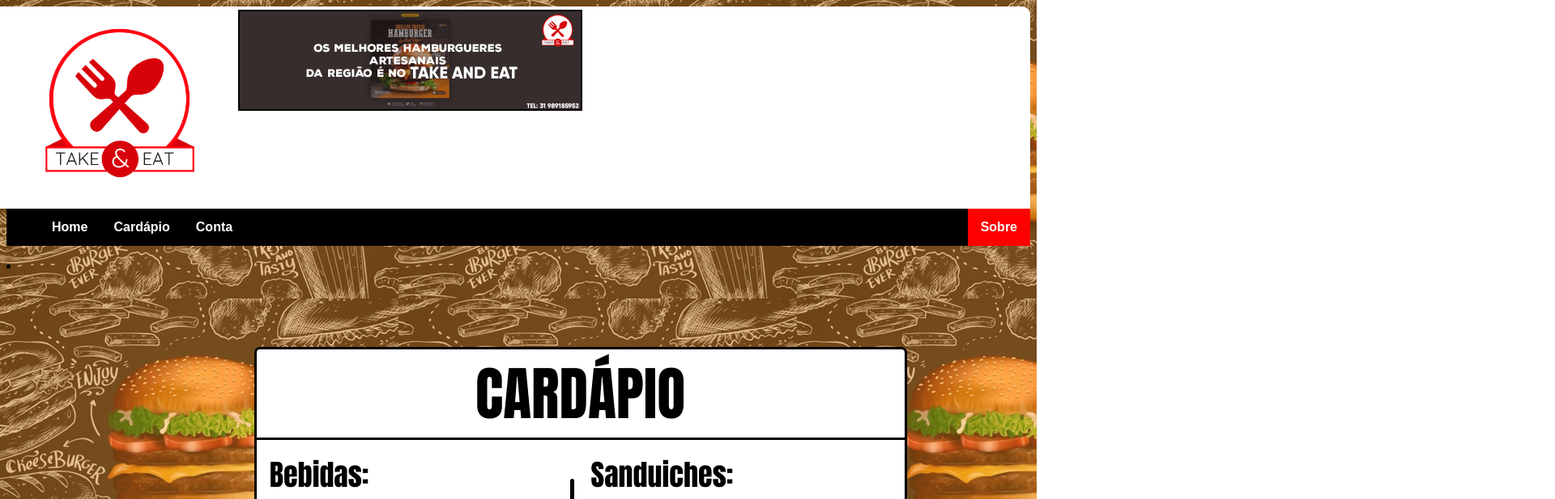
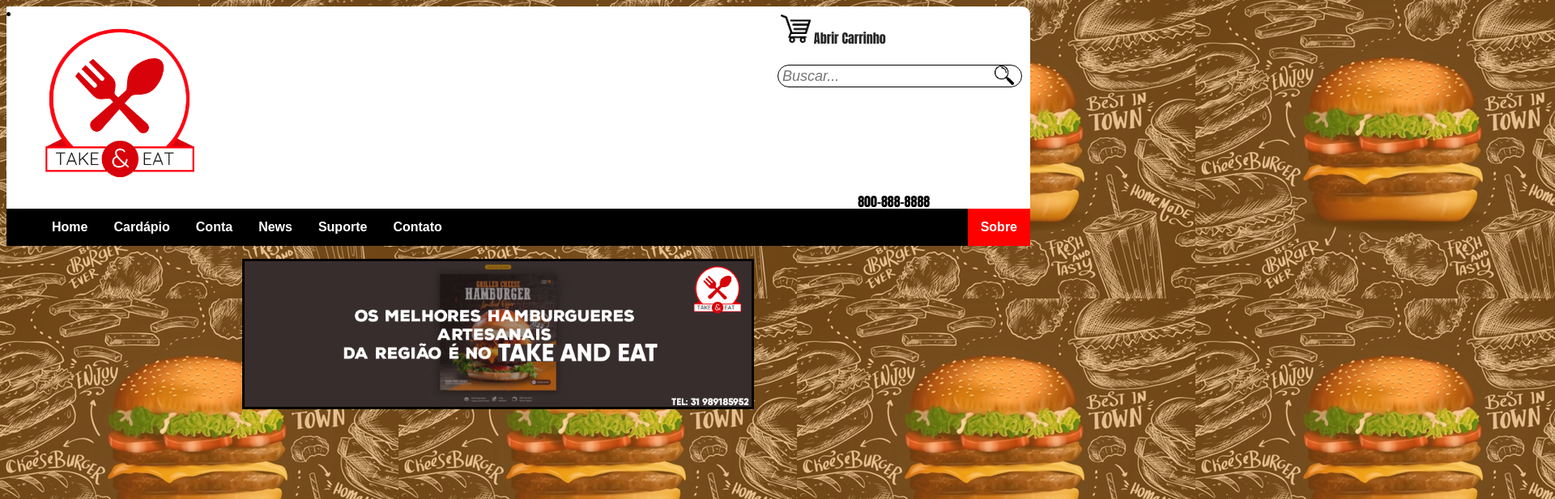
Before and after one commit to JoaozinGameplays123455/takeandfood, a plain HTML site: page index.html in a window 1280 px wide. Shown: the top 617 px of the page at 81% size, 1920 px wide, since content can reach past the window. Drawn offline with Linux system fonts and the light colour scheme.

Commit message:
Add files via upload

```diff
--- a/index.html
+++ b/index.html
@@ -2,36 +2,51 @@
 <html lang = "pt-BR">
     <head>
         <link rel = "stylesheet" type = "text/css" href = "style.css" media = "screen">
-        <link rel = "icon" type = "image/png" sizes = "120x120" href = "images/Logo_Hugos.png">
-        <title> Hugo's Burger </title>
+        <link rel = "shortcut icon" href = "Logo_H.png">
+        <title> Take & Eat TASTE </title>
     </head>
     <body background = "background.png">
         <div class = "logo">
             <img src = "Logo_H.png">
         </div>
-        <div class = "banner1">
-            <img src = "banner01.png">
-        </div>
         <div class = "fundo">
-            <li></li>
+            <li>
+                <ul class = "cart">
+                    <img src = "cart.png"><a href = "#"> Abrir Carrinho </a>
+                </ul>
+                <ul class = "number">
+                    800-888-8888
+                </ul>
+            </li>
         </div>
         <ul class = "menu">
             <li class = "home"><a href = "#"> Home </a></li>
             <li class = "loja"><a href = "#"> Cardápio </a></li>
             <li class = "conta"><a href = "#"> Conta </a></li>
+            <li class = "news"><a href = "#"> News </a></li>
+            <li class = "suporte"><a href = "#"> Suporte </a></li>
+            <li class = "contato"><a href = "#"> Contato </a></li>
             <li class = "contato"><a href = "#"></a></li>
             <li style = "float:right"><a class = "active" href = "#"> Sobre </a></li>
         </ul>
-        <div class = "cardapio">
+
+        <div class = "banner1">
+            <img src = "banner01.png">
+        </div>
+        <!-- <div class = "cardapio">
             <li class = titulo> CARDÁPIO </li>
-        </div>
-        <div class = "conteudo">
+        </div> -->
+        <!-- <div class = "conteudo">
             <li class = "titulo2"> Bebidas: </li>
             <li class = "titulo3"> Sanduiches: </li>
             <li class = "bebidas"> </li>
             <li class = "pratos"> </li>
         </div>
-        <div class = "linha_h1"></div>
+        <div class = "linha_h1"></div> -->
+        <div id = "Busca">
+            <input type = "text" id = "txtBusca" placeholder = "Buscar..."/>
+            <img src = "search.png" id = "btnBusca" alt = "Buscar"/>
+        </div>
 
     </body>
 </html>
--- a/style.css
+++ b/style.css
@@ -44,7 +44,7 @@ width: 280px;
 height: 280px;
 }
 
-.banner1 { position: absolute;
+.banner1 { position: relative;
 left: 23%;
 top: 1.5%;
 }
@@ -54,7 +54,7 @@ width: 50%;
 
 .fundo li { position: static;
 float: right;
-width: 2200px;
+width: 100%;
 height: 250px;
 top: 3%;
 border-top-right-radius: 10px;
@@ -69,6 +69,24 @@ top: 53.6%;
 border: solid;
 border-radius: 7px;
 background-color: white;
+}
+
+.cart { position: relative;
+left: 72.5%;
+top: -10%;
+color: #272727;
+}
+.cart img { width: 3%;
+}
+.cart a { text-decoration: none;
+color: inherit;
+font-family: Impact, Haettenschweiler, 'Arial Narrow Bold', sans-serif;
+}
+
+.number { position: relative;
+left: 80%;
+top: 55%;
+font-family: Impact, Haettenschweiler, 'Arial Narrow Bold', sans-serif;
 }
 
 .cardapio .titulo {
@@ -112,3 +130,31 @@ border-radius: 10px;
 left: 55%;
 top: 74%;
 }
+
+#Busca { background-color: white;
+position: absolute;
+left: 75%;
+top: 10%;
+border: solid 1px;
+border-radius: 15px;
+width: 300px;
+display: block;
+align-items: center;
+}
+#Busca img { width: 8%;
+display: flex;
+justify-content: center;
+
+}
+#txtBusca { float: left;
+background-color: transparent;
+display: flex;
+justify-content: center;
+align-items: center;
+padding-left: 5px;
+font-style: italic;
+font-size: 18px;
+border: none;
+height: 24px;
+width: 260px;
+}
```
Also changed, not shown: cart.png (added), search.png (added).
